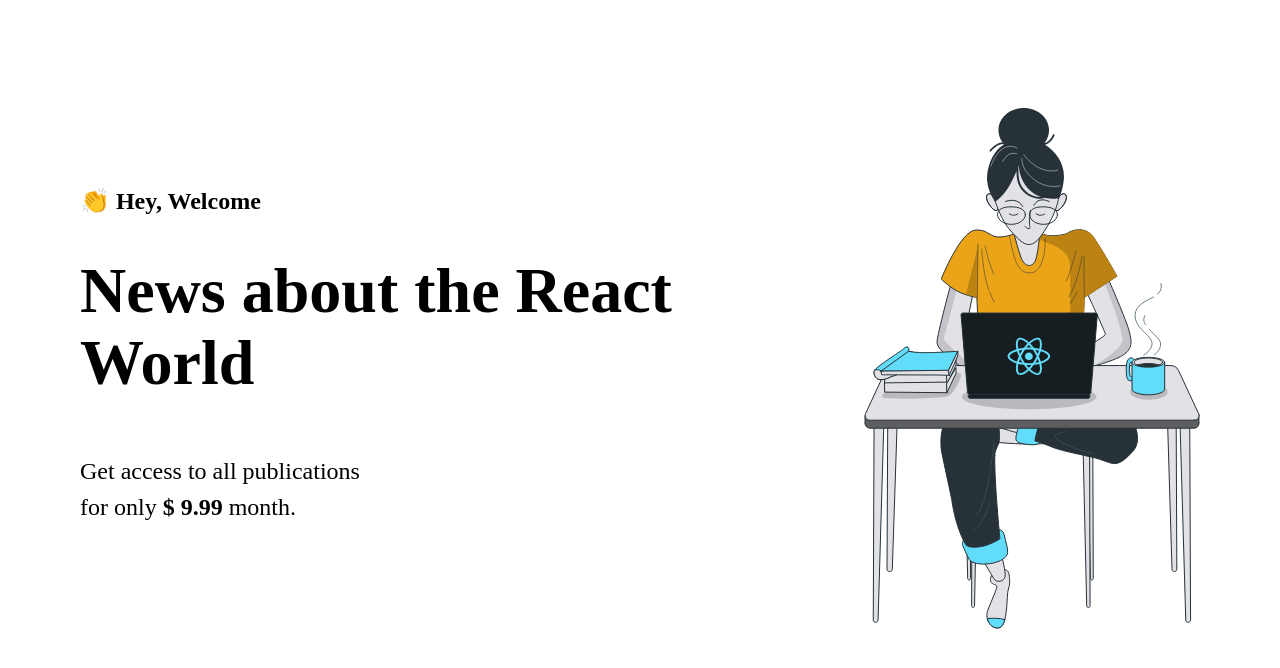
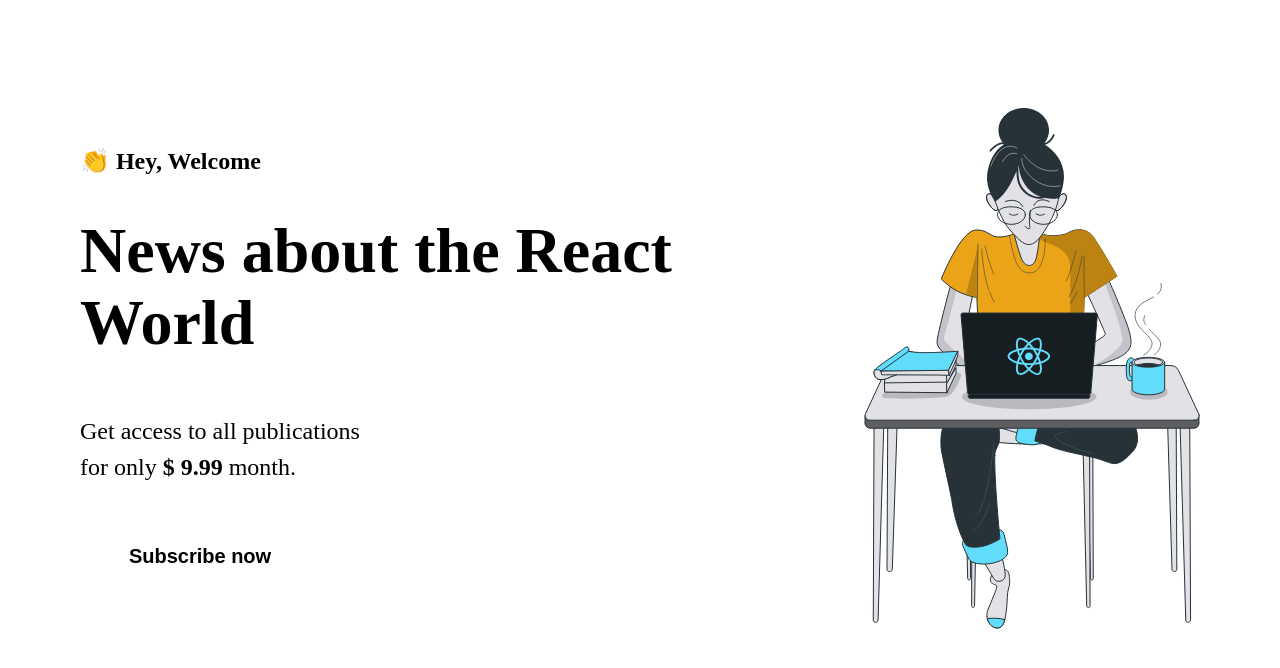
Before and after one commit to nson22/ignews, a Next.js app: page / in a window 1280 px wide. Shown: the top 668 px of the page. Built offline with nearby package versions, Linux system fonts and the light colour scheme.

Commit message:
Adding Subscribe button

```diff
--- a/src/components/Header/index.tsx
+++ b/src/components/Header/index.tsx
@@ -5,7 +5,8 @@ export function Header() {
   return (
     <header className={styles.headerContainer}>
       <div className={styles.headerContent}>
-        <img src="/images/logo.svg" alt="ignewas" />
+        <img src="/images/logo.svg" alt="ignews" />
+        {/* <span>IGNEWS</span> */}
         <nav>
           <a className={styles.activeLink}>Home</a>
           <a>Posts</a>
--- /dev/null
+++ b/src/components/SubscribeButton/index.tsx
@@ -0,0 +1,9 @@
+import styles from './styles.module.scss'
+
+export function SubscribeButton() {
+  return (
+    <button type='button' className={styles.subscribeButton}>
+      Subscribe now
+    </button>
+  )
+}
--- /dev/null
+++ b/src/components/SubscribeButton/styles.module.scss
@@ -0,0 +1,20 @@
+.subscribeButton{
+  height: 4rem;
+  width: 240px;
+  border: 0;
+  border-radius: 2rem;
+  background: var(--yellow-500);
+  color: var(--gray-900);
+  font-size: 1.25rem;
+  font-weight: bold;
+
+  display: flex;
+  align-items: center;
+  justify-content: center;
+
+  transition: filter 0.2s;
+
+  &:hover{
+    filter: brightness(0.8);
+  }
+}
--- a/src/pages/index.tsx
+++ b/src/pages/index.tsx
@@ -1,4 +1,6 @@
 import Head from 'next/head'
+
+import { SubscribeButton } from '../components/SubscribeButton'
 
 import styles from './index.module.scss'
 
@@ -17,6 +19,9 @@ export default function Home() {
             Get access to all publications <br />
             for only <span>$ 9.99</span> month.
           </p>
+
+          <SubscribeButton />
+
         </section>
 
         <img src="/images/avatar.svg" alt="Girl coding" />
```
Also changed, not shown: 1 other file (tests, documents, lock files or other folders).
